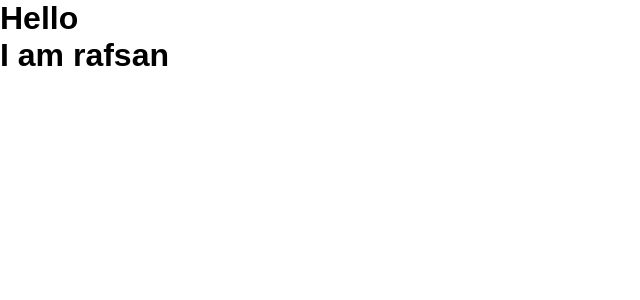
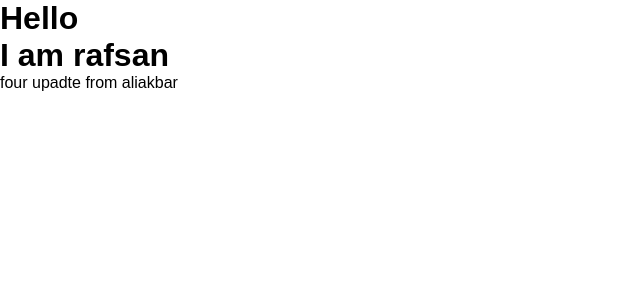
Before and after one commit to KhanAnupamShafi/Foodiebay-Multivendor, a React (Create React App) app: page / in a window 1280 px wide. Shown: the top 300 px of the page, without its empty margins (0-640 px from the left). Built offline with nearby package versions, Linux system fonts and the light colour scheme.

Commit message:
four upadte

```diff
--- a/src/App.js
+++ b/src/App.js
@@ -5,6 +5,7 @@ function App() {
     <div className="App">
       <h1>Hello</h1>
       <h1>I am rafsan</h1>
+      <p>four upadte from aliakbar</p>
     </div>
   );
 }
```
